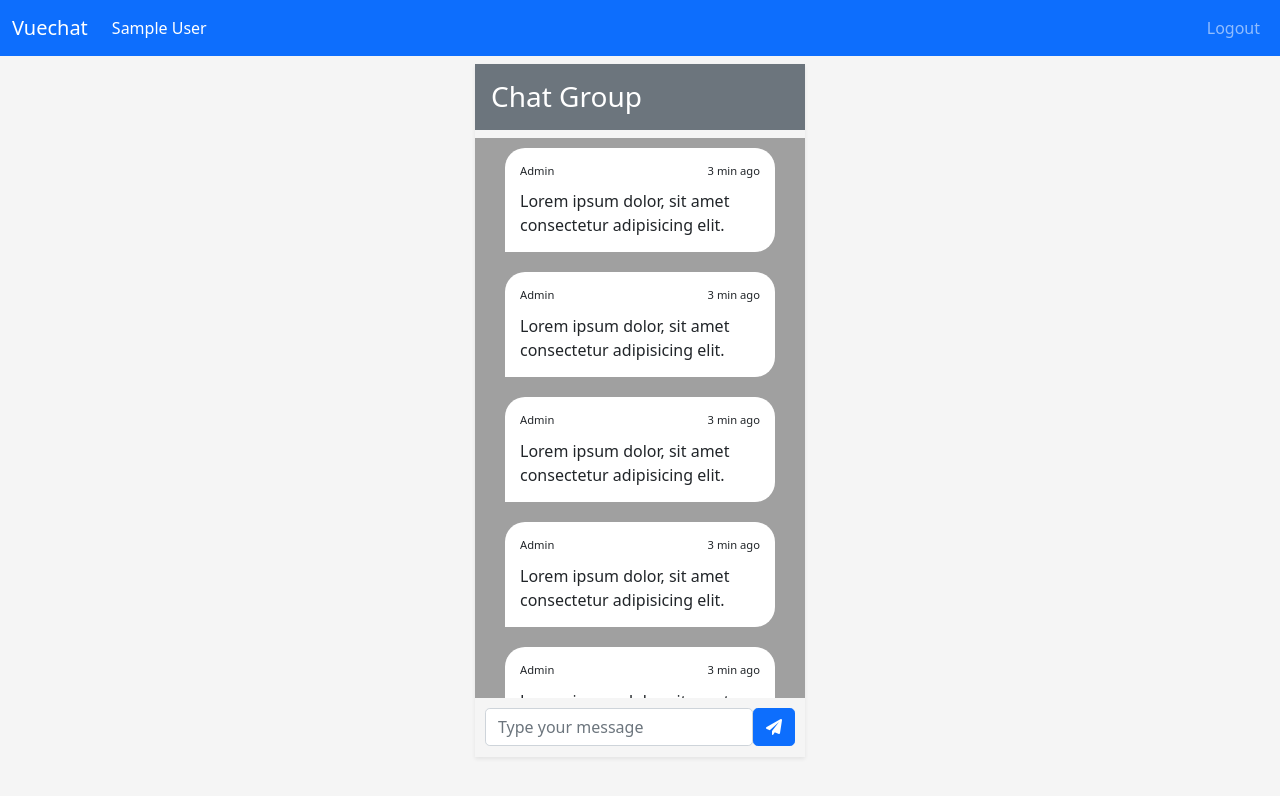
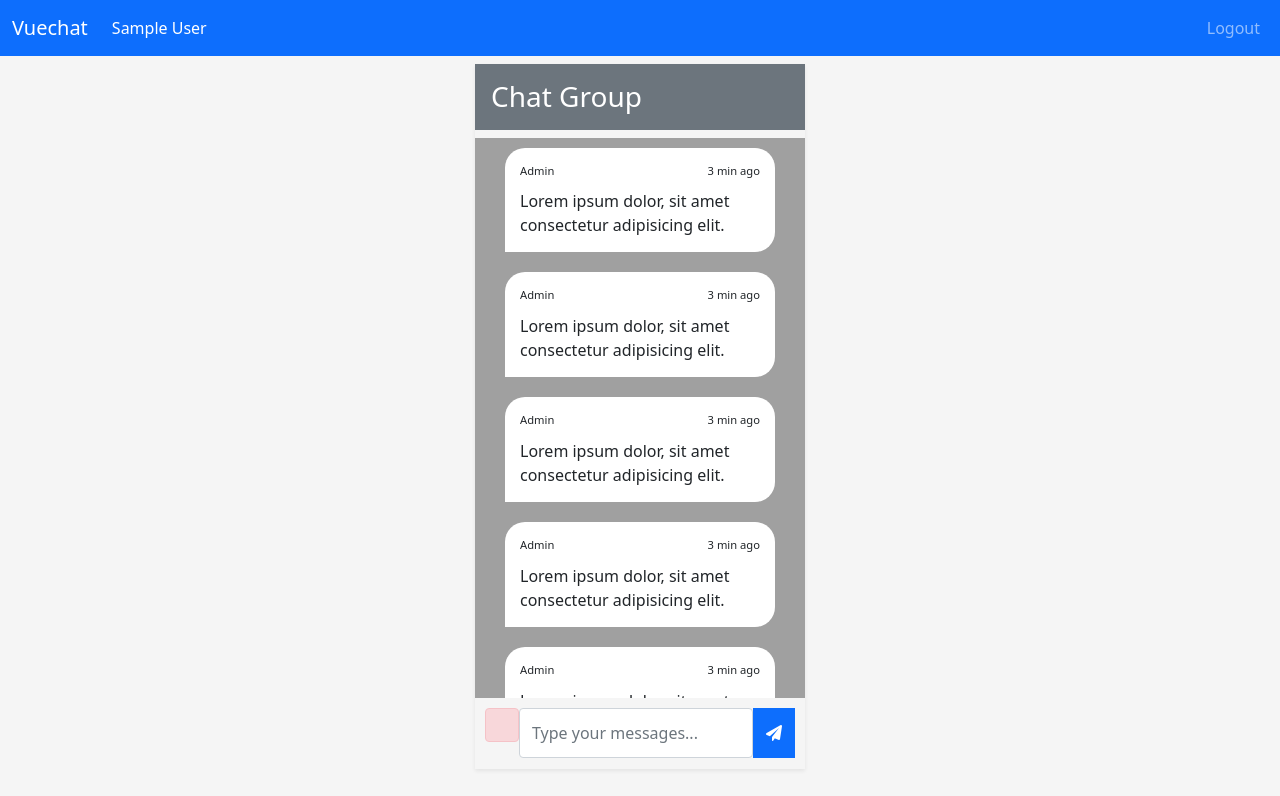
Before and after one commit to rzkyadhi/vuechat, a Vue app: page /#/room in a window 1280 px wide. Shown: the top 796 px of the page. Built offline with nearby package versions, Linux system fonts and the light colour scheme; no server answers; sample sign-in values are in the browser's storage.

Commit message:
[ERROR] Menggunakan Composable Untuk Mengirim Data Chat

```diff
--- a/src/components/chat/Form.vue
+++ b/src/components/chat/Form.vue
@@ -1,18 +1,45 @@
 <template>
-  <form action="" class="d-flex chat-form">
-      <input type="text" class="form-control rounded-3" placeholder="Type your message">
-      <button class="btn btn-primary rounded-3">
-        <i class="fas fa-paper-plane"></i>
-      </button>
+  <form class="d-flex chat-form">
+    <div class="alert alert-danger">{{ error }}</div>
+    <input
+      type="text"
+      class="form-control rouned-0"
+      placeholder="Type your messages..."
+      required
+      v-model="message"
+      @keypress.enter.prevent="handleSubmit"
+    />
+    <button
+    class="btn btn-primary rounded-0"
+    @click.prevent="handleSubmit"
+    >
+      <i class="fas fa-paper-plane"></i>
+    </button>
   </form>
 </template>
 
 <script>
+import { ref } from 'vue'
+import useCollection from '../../composable/useCollection.js'
+import { timestamp } from '../../config/firebase.js'
 export default {
-
+  setup() {
+    const message = ref('')
+    const { error, storeDoc } = useCollection('message')
+    const handleSubmit = async () => {
+      const chat = {
+        name: 'Hakim',
+        message: message.value,
+        createdAt: timestamp()
+      }
+      await storeDoc(chat)
+      if (!error.value) {
+        message.value = ''
+      }
+    }
+    return { message, handleSubmit, error }
+  },
 }
 </script>
 
-<style>
-
-</style>
+<style></style>
--- a/src/composable/useCollection.js
+++ b/src/composable/useCollection.js
@@ -1,17 +1,16 @@
-import { ref } from "vue"
-import { projectFirestore } from "../config/firebase.js"
+import { ref } from 'vue'
+import { projectFirestore } from '../config/firebase'
 
 const useCollection = (collection) => {
   const error = ref(null)
 
-    const storeDoc = async(document) => {
+  const storeDoc = async (document) => {
     error.value = null
-
     try {
       await projectFirestore.collection(collection).add(document)
     } catch (err) {
       console.error(err.message)
-            error.value = "Could not Send the Message"
+      error.value = 'could not send the message'
     }
   }
 
```
Lines whose indentation alone changed are shown as unchanged.
